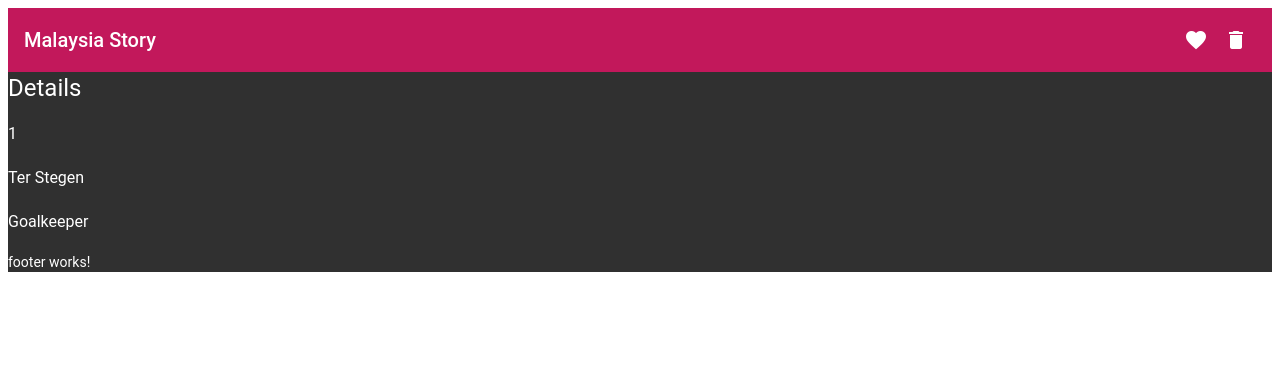
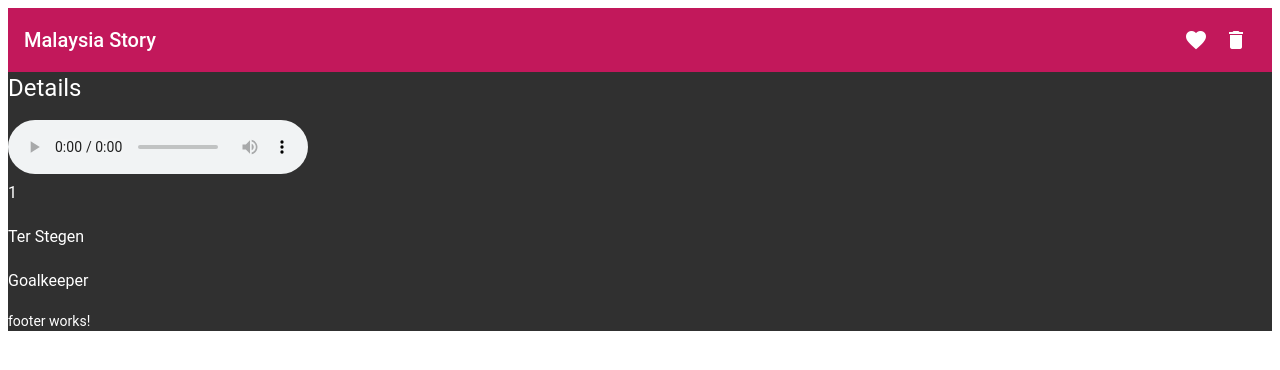
Before and after one commit to mohannaidu/mohannaidu.github.io, an Angular app: page /player/1 in a window 1280 px wide. Shown: the top 370 px of the page. Built offline with nearby package versions, Linux system fonts and the light colour scheme.

Commit message:
added audio with playback

```diff
--- a/src/app/barcelona/player-detail/player-detail.component.html
+++ b/src/app/barcelona/player-detail/player-detail.component.html
@@ -1,4 +1,10 @@
 <h1>Details</h1>
+
+<audio controls>
+    <source src="assets/audio/malaysia_intro.mp3" type="audio/mpeg">
+  Your browser does not support the audio element.
+</audio>
+
 <h3>{{ player.id }}</h3>
 <h3>{{ player.name }}</h3>
 <h3>{{ player.role }}</h3>
```
Also changed, not shown: 1 other file (tests, documents, lock files or other folders).
